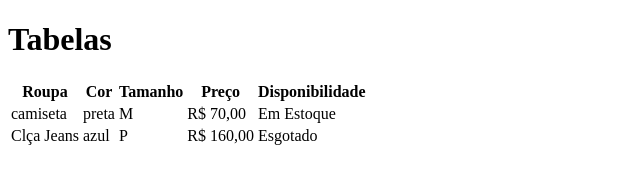
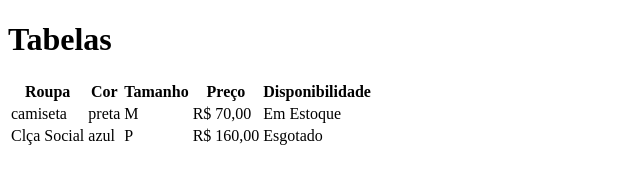
Before and after one commit to Juan-S-Dias/Aula-tabela, a plain HTML site: page index.html in a window 1280 px wide. Shown: the whole page, without its empty margins (0-640 px from the left). Drawn offline with Linux system fonts and the light colour scheme.

Commit message:
Trocado calça jeans para calça social

```diff
--- a/index.html
+++ b/index.html
@@ -26,7 +26,7 @@
             <td>Em Estoque</td>
         </tr>
         <tr>
-            <td>Clça Jeans</td>
+            <td>Clça Social</td>
             <td>azul</td>
             <td>P</td>
             <td>R$ 160,00</td>
```
